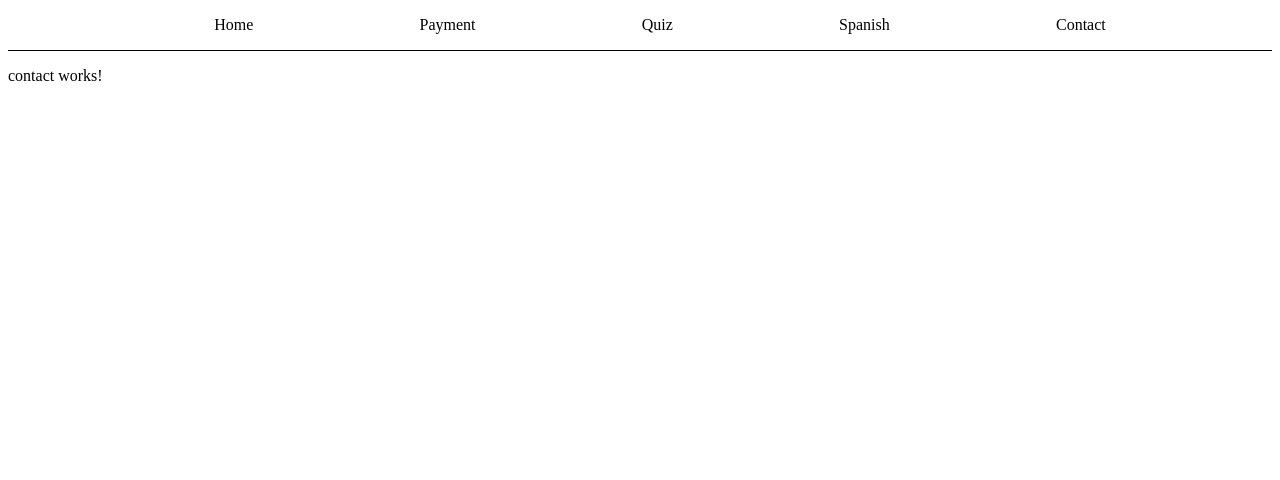
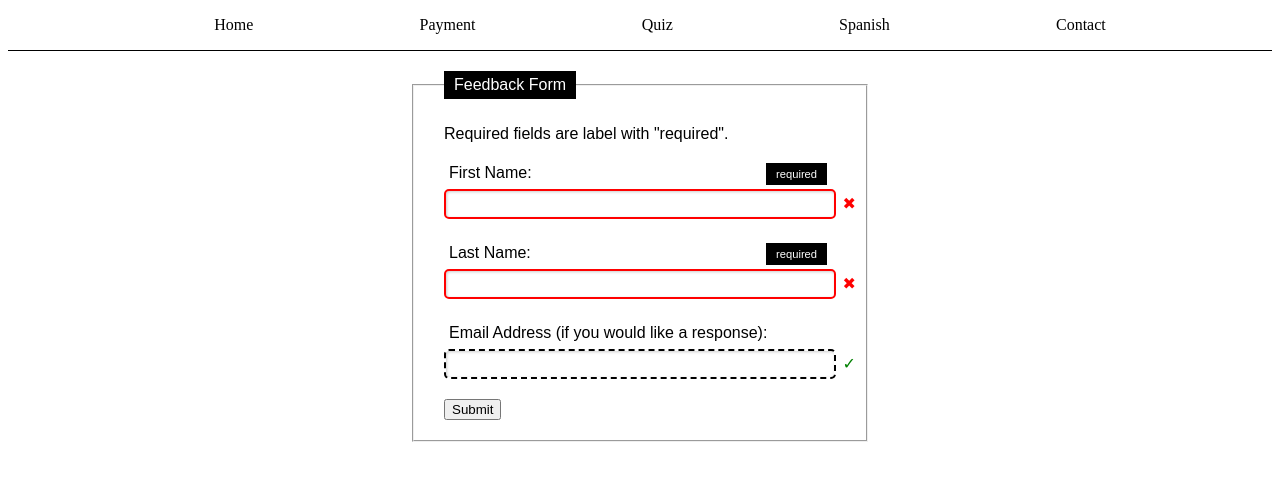
Before and after one commit to klinejessica/accessibility-app, an Angular app: page /contact in a window 1280 px wide. Shown: the top 480 px of the page. Built offline with nearby package versions, Linux system fonts and the light colour scheme.

Commit message:
start of feedback form with valid, required stylings

```diff
--- a/src/app/contact/contact.css
+++ b/src/app/contact/contact.css
@@ -0,0 +1,113 @@
+form {
+    font-family: "Josefin Sans", sans-serif;
+    margin: 20px auto;
+    max-width:460px;
+}
+
+fieldset {
+    padding: 10px 30px 0;
+}
+
+legend {
+    color: white;
+    background: black;
+    padding: 5px 10px;
+}
+
+fieldset > div {
+    margin-bottom: 20px;
+    display: flex;
+    flex-flow: row wrap;
+}
+
+label, input {
+    display: block;
+    font-family:inherit;
+    font-size: 100%;
+    margin: 0;
+    box-sizing: border-box;
+    width: 100%;
+    padding: 5px;
+    height: 30px;
+}
+
+input {
+    box-shadow: inset 1px 1px 3px #cccccc;
+    border-radius: 5px;
+}
+
+input:hover,
+input:focus {
+    background-color: #eeeeee;
+}
+
+/* required */
+
+input + span::before {
+    position:absolute;
+    right: -20px;
+    top: 5px;
+}
+
+input:required {
+    border: 2px solid;
+}
+
+input:optional {
+    border: 2px dashed;
+}
+
+/* valid */
+input:invalid {
+    border: 2px solid red;
+}
+
+input:invalid + span::before {
+    content:"✖";
+    color:red;
+}
+
+input:valid + span::before {
+    content:"✓";
+    color:green;
+}
+
+/* in-range */
+
+
+/* Add notes */
+/* input[type="radio"]::before {
+    display: block;
+    content: " ";
+    width: 10px;
+    height: 10px;
+    border-radius: 6px;
+    font-size: 1.2em;
+    transform: translate(3px, 3px) scale(0);
+    transform-origin: center;
+    transition: all 0.3s ease-in;
+}
+
+
+input[type="radio"]:checked::before {
+    transform: translate(3px, 3px) scale(1);
+    transition:all 0.3s cubic-bezier(0.25,0.25,0.56,2);
+} */
+
+
+
+/* generated content */
+input + span {
+    position: relative;
+}
+
+input:required + span::after {
+    font-size:0.7rem;
+    position: absolute;
+    content: "required";
+    color:white;
+    background-color: black;
+    padding: 5px 10px;
+    top: -26px;
+    left: -70px;
+}
--- a/src/app/contact/contact.html
+++ b/src/app/contact/contact.html
@@ -1 +1,34 @@
-<p>contact works!</p>
+<form>
+    <fieldset>
+    <legend>Feedback Form</legend>
+
+        <p>Required fields are label with "required".</p>
+        <div>
+            <label for="fname">First Name: </label>
+            <input type="text" id="fname" name="fname" required/>
+            <span></span>
+        </div>
+
+        <div>
+            <label for="lname">Last Name: </label>
+            <input type="text" id="lname" name="lname" required />
+            <span></span>
+        </div>
+
+        <!-- <div>
+            <label for="response">Would you like a response?</label>
+            <input type="radio" id="response" name="response">Yes
+            <input type="radio" id="reponse" name="response">No
+        </div> -->
+
+        <div>
+            <label for="email">Email Address (if you would like a response): </label>
+            <input type="email" id="email" name="email" />
+            <span></span>
+        </div>
+
+
+
+        <div><button>Submit</button></div>
+    </fieldset>
+</form>
```
